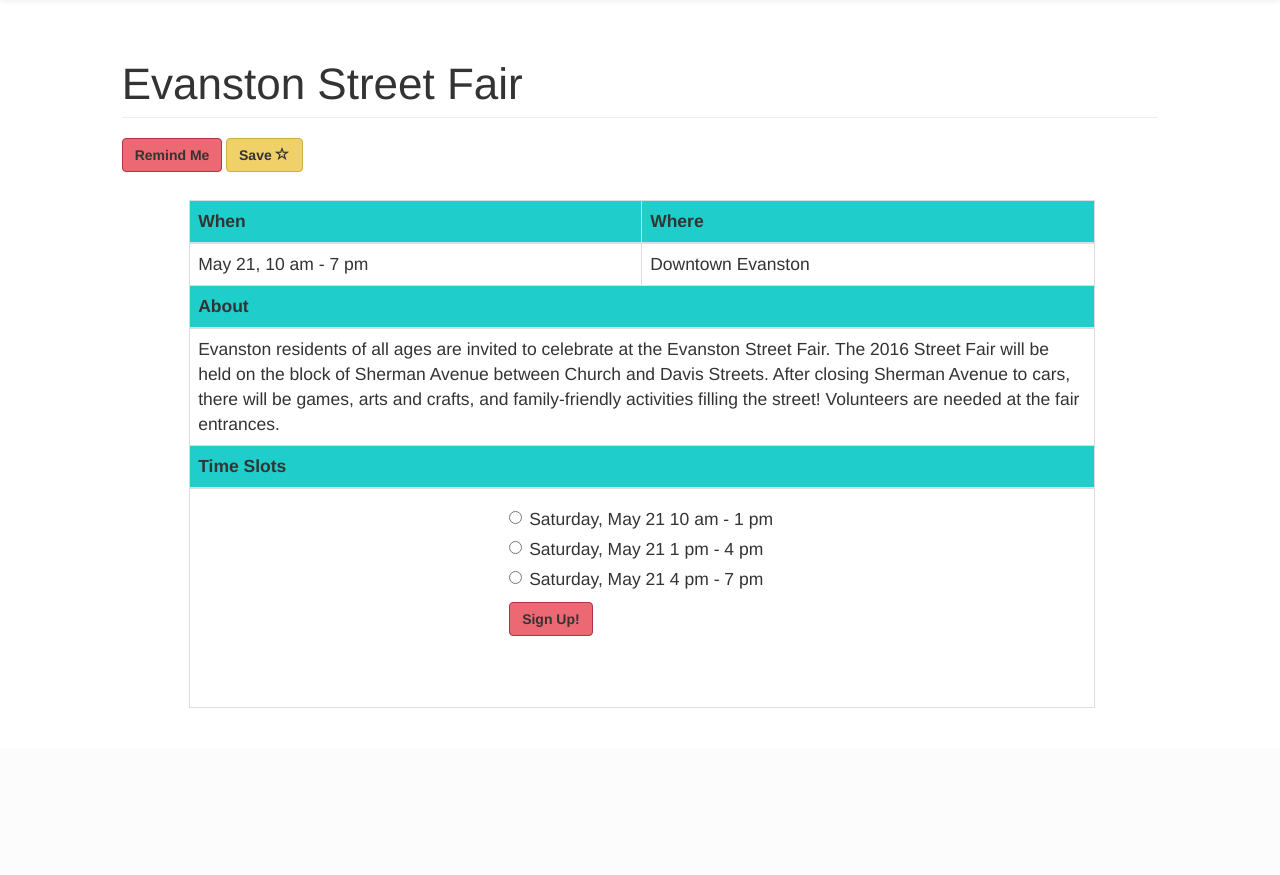
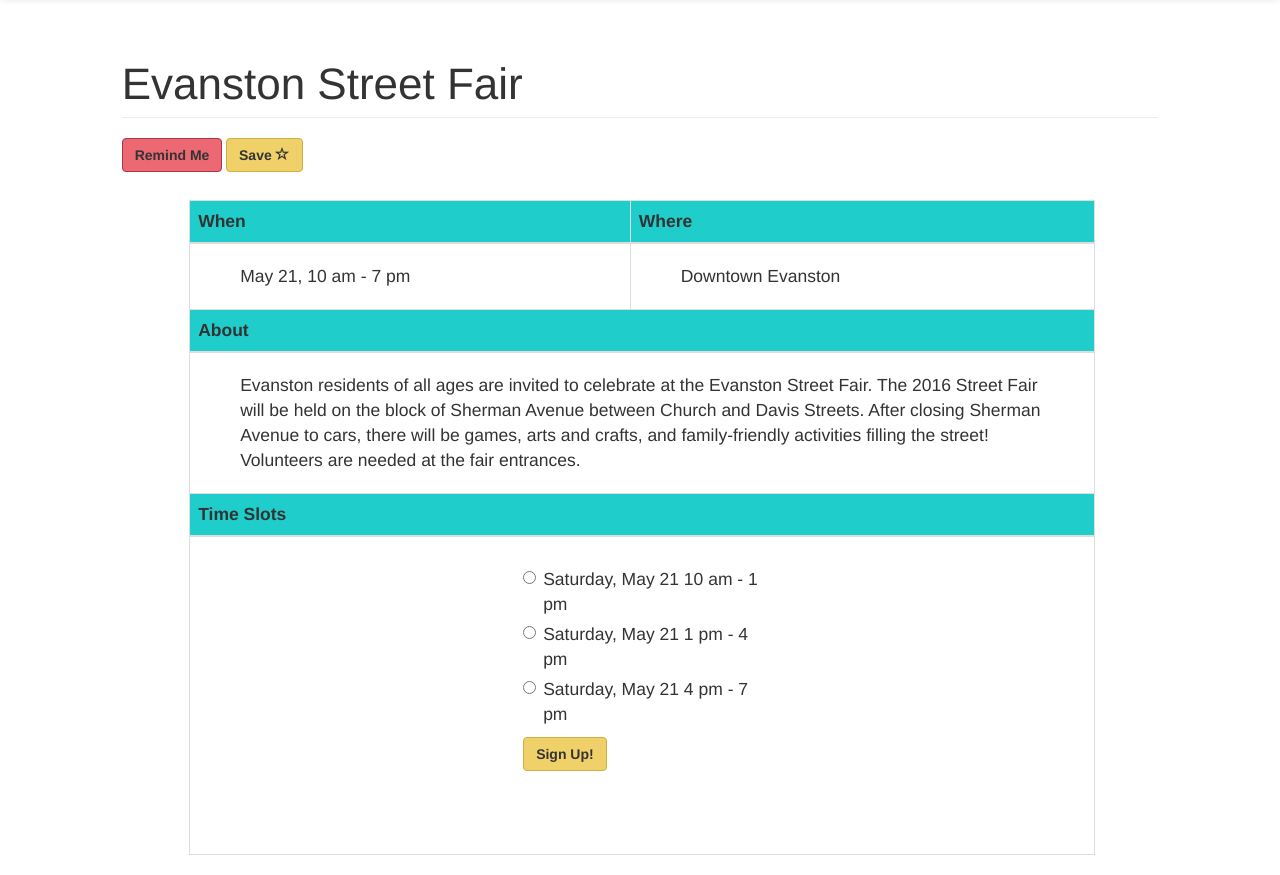
Before and after one commit to kfunch/EECS-330, a PHP site: page /event.html in a window 1280 px wide. Shown: the part 52-927 px from the top of the page. Before the commit the page ends 760 px from the top, so only its background shows below. Run offline with PHP 8.4, Linux system fonts and the light colour scheme.

Commit message:
Altered 'sign up' color and cell padding

```diff
--- a/css/event.css
+++ b/css/event.css
@@ -16,7 +16,7 @@ thead{
 	margin-bottom: 2em;
 }
 
-#remindMe, #signUp {
+#remindMe {
 	background-color: #EC6873;
 	border-color: #AD3549;
 }
@@ -25,6 +25,11 @@ thead{
 	background-color: #EFD069;
 	border-color: #CFAE42;
 	margin-left: -8px;
+}
+
+#signUp {
+	background-color: #EFD069;
+	border-color: #CFAE42;
 }
 
 .modal-content{
@@ -36,3 +41,10 @@ thead{
 	display: none;
 	color: red;
 }
+
+td {
+	padding-top: 20px !important;
+	padding-bottom: 20px !important;
+	padding-left: 50px !important;
+	padding-right: 50px !important;
+}
```
